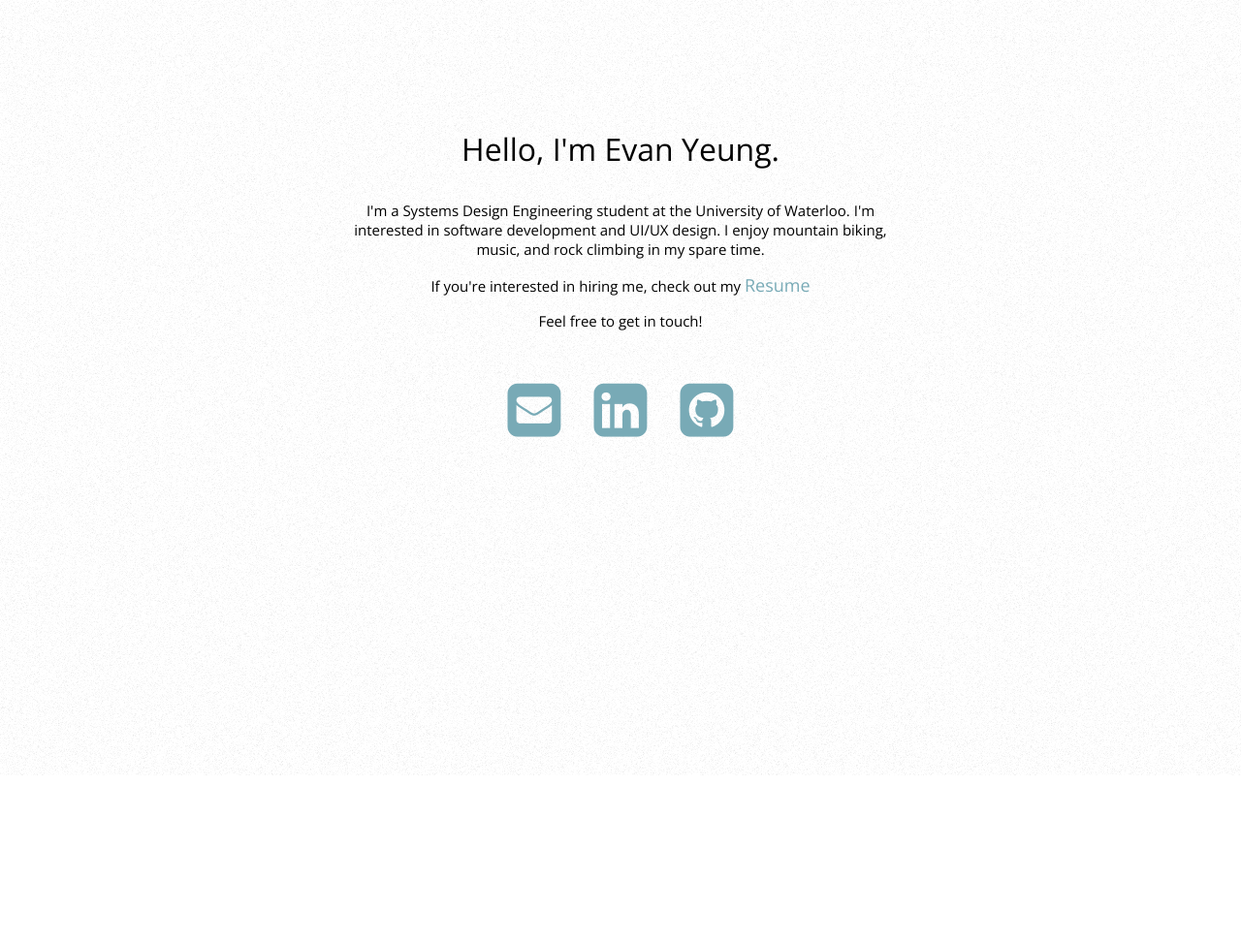
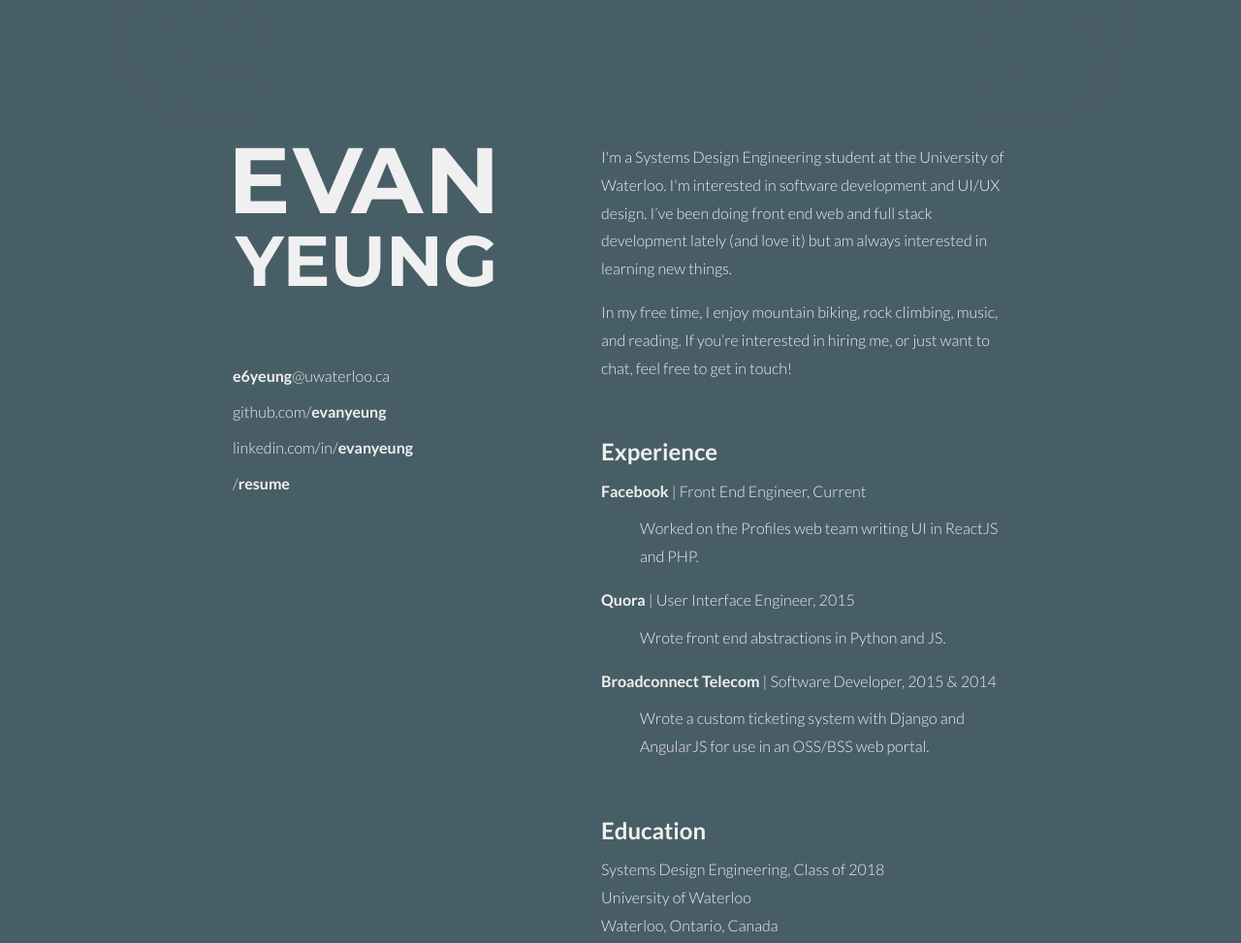
Before and after one commit to evanyeung/evanyeung, a plain HTML site: page index.html in a window 1280 px wide. Shown: the top 973 px of the page at 97% size. Before the commit the page ends 800 px from the top, so only its background shows below. Drawn offline with nearby package versions, Linux system fonts and the light colour scheme.

Commit message:
Update to new design.

```diff
--- a/css/index.css
+++ /dev/null
@@ -1,108 +0,0 @@
-html, body {
-	margin: 0;
-	padding: 0;
-	width: 100%;
-	height: 100%;
-	font-family: 'Open Sans', sans-serif;
-}
-
-html, body, div {
-	-webkit-box-sizing: border-box;
-	-moz-box-sizing:    border-box;
-	box-sizing:         border-box;
-}
-
-.main-container {
-	width: 100%;
-	height: 100%;
-	background: url('../images/background.png') repeat 50% 0 fixed;
-	padding: 100px 50px;
-	color: white;
-	text-align: center;
-	overflow: auto;
-}
-
-.white .main-container {
-	background: url('../images/backgroundWhite.png') repeat 50% 0 fixed;
-	color: black;
-}
-
-.greeting > h1{
-	font-size: 32px;
-	font-weight: 300;
-	margin-top: 32px;
-	margin-bottom: 32px;
-}
-
-.about {
-	margin: 0 auto;
-	width: 50%;
-	font-size: 15px;
-}
-
-.resume {
-	font-size: 18px;
-}
-
-a {
-	text-decoration: none;
-}
-
-	a:hover {
-		color: inherit;
-	}
-
-	a:visited {
-		color: inherit;
-	}
-
-.about a {
-	color: #78aab6;
-}
-
-	.about a:hover {
-		color: #d15c53;
-	}
-
-.icons {
-	margin-top: 50px;
-}
-
-.icons a {
-	color: inherit;
-}
-
-.icons i {
-	margin-left: 15px;
-	margin-right: 15px;
-	/*color: #e8665c;*/
-	color: #78aab6;
-}
-
-	.icons i:hover {
-		color: #d15c53;
-	}
-
-.icons i, a {
-	-webkit-transition: color 200ms ease;
-    -moz-transition: color 200ms ease;
-    -o-transition: color 200ms ease;
-    transition: color 200ms ease;
-}
-
-@media (max-width: 1000px) {
-	.about {
-		width: 70%;
-	}
-}
-
-@media (max-width: 700px) {
-	.about {
-		width: auto;
-	}
-
-	.icons i {
-		margin-left: 5px;
-		margin-right: 5px;
-	}
-}
--- a/index.html
+++ b/index.html
@@ -2,52 +2,106 @@
 <html>
     <head>
         <meta charset="utf-8">
+        <meta name="viewport" content="width=device-width">
         <title>Evan Yeung</title>
-    <meta http-equiv="X-UA-Compatible" content="IE=edge">
-    <meta name="viewport" content="width=device-width, initial-scale=1.0"/>
-
-    <link rel="stylesheet" type="text/css" href="css/index.css">
-    <link href="https://netdna.bootstrapcdn.com/font-awesome/4.1.0/css/font-awesome.min.css" rel="stylesheet">
-    <link href='http://fonts.googleapis.com/css?family=Open+Sans:400,300' rel='stylesheet' type='text/css'>
-
-    <!--script type="text/javascript">(function(h){h.className = h.className.replace('no-js', 'js')})(document.documentElement)</script-->
+        <link href='https://fonts.googleapis.com/css?family=Lato:300,700|Montserrat:700' rel='stylesheet' type='text/css'>
+        <link rel="stylesheet" href="main.css">
     </head>
-<body class="white">
-    <div class="main-container">
-        <div class="greeting">
-            <h1>Hello, I'm Evan Yeung.</h1>
-        </div><!--greeting-->
-        <div class="about">
+    <body>
+        <div class="header"></div>
+        <div class="left-col">
+            <h1 class="firstname">
+                <!--I know... css needs better kerning-->
+                   <span style="letter-spacing: 0.03em">E</span><!--
+                --><span style="letter-spacing: -0.12em">V</span><!--
+                --><span style="letter-spacing: 0.02em">A</span><!--
+                -->N
+            </h1>
+            <h1 class="lastname">YEUNG</h1>
+            <ul>
+                <li class="contact-link">
+                    <a href="mailto:e6yeung@uwaterloo.ca">
+                        <strong>e6yeung</strong>@uwaterloo.ca
+                    </a>
+                </li>
+                <li class="contact-link">
+                    <a href="https://github.com/evanyeung">
+                        github.com/<strong>evanyeung</strong>
+                    </a>
+                </li>
+                <li class="contact-link">
+                    <a href="https://ca.linkedin.com/in/evanyeung">
+                        linkedin.com/in/<strong>evanyeung</strong>
+                    </a>
+                </li>
+                <li class="contact-link">
+                    <a href="resume.pdf">/<strong>resume</strong></a>
+                </li>
+            </ul>
+        </div>
+        <div class="right-col">
             <p>
-                I'm a Systems Design Engineering student at the University of Waterloo. I'm interested in software development and UI/UX design. I enjoy mountain biking, music, and rock climbing in my spare time.
+                I'm a Systems Design Engineering
+                student at the University of Waterloo.
+                I'm interested in software development and
+                UI/UX design. I’ve been doing front end web
+                and full stack development lately (and love it)
+                but am always interested in learning new things.
             </p>
             <p>
-                If you're interested in hiring me, check out my <a class="resume" href="./resume.pdf">Resume</a>
+                In my free time, I enjoy mountain biking, rock climbing,
+                music, and reading. If you’re interested in hiring me,
+                or just want to chat, feel free to get in touch!
             </p>
-            <p>Feel free to get in touch!</p>
-        </div><!--about-->
-        <div class="icons">
-            <!-- <a href="./resume.pdf">
-                <i class="fa fa-file fa-4x"></i>
-            </a> -->
-            <a href="mailto:e6yeung@uwaterloo.ca">
-                <i class="fa fa-envelope-square fa-4x"></i>
-            </a>
-            <a href="https://ca.linkedin.com/in/evanyeung/">
-                <i class="fa fa-linkedin-square fa-4x"></i>
-            </a>
-            <a href="https://github.com/evanyeung">
-                <i class="fa fa-github-square fa-4x"></i>
-            </a>
-        </div><!--icons-->
+            <h2>Experience</h2>
+            <div class="experience">
+                <strong>Facebook</strong>
+                | Front End Engineer, Current
+                <p class="description">
+                    Worked on the Profiles web
+                    team writing UI in ReactJS and PHP.
+                </p>
             </div>
-    <script>
-        (function(i,s,o,g,r,a,m){i['GoogleAnalyticsObject']=r;i[r]=i[r]||function(){
-        (i[r].q=i[r].q||[]).push(arguments)},i[r].l=1*new Date();a=s.createElement(o),
-        m=s.getElementsByTagName(o)[0];a.async=1;a.src=g;m.parentNode.insertBefore(a,m)
-        })(window,document,'script','//www.google-analytics.com/analytics.js','ga');
-        ga('create', 'UA-54130111-1', 'auto');
-        ga('send', 'pageview');
-    </script>
+            <div class="experience">
+                <strong>Quora</strong>
+                | User Interface Engineer, 2015
+                <p class="description">
+                    Wrote front end abstractions in Python and JS.
+                </p>
+            </div>
+            <div class="experience">
+                <strong>Broadconnect Telecom</strong>
+                | Software Developer, 2015 &amp; 2014
+                <p class="description">
+                    Wrote a custom ticketing system with Django
+                    and AngularJS for use in an OSS/BSS web portal.
+                </p>
+            </div>
+            <h2>Education</h2>
+            <p>
+                Systems Design Engineering, Class of 2018<br />
+                University of Waterloo <br />
+                Waterloo, Ontario, Canada
+            </p>
+            <h2>Stuff I Use</h2>
+            <div class="tools-col">
+                <ul>
+                    <li>JavaScript</li>
+                    <li>Python</li>
+                    <li>Hack/PHP</li>
+                    <li>HTML/CSS</li>
+                    <li>C/C++</li>
+                </ul>
+            </div>
+            <div class="tools-col">
+                <ul>
+                    <li>React</li>
+                    <li>AngularJS</li>
+                    <li>Django</li>
+                    <li>Redis</li>
+                    <li>Git/Mercurial</li>
+                </ul>
+            </div>
+        </div>
     </body>
 </html>
--- /dev/null
+++ b/main.css
@@ -0,0 +1,116 @@
+html, body {
+    background-color: #485e66;
+    color: #f0f0f0;
+    font-family: "lato", Helvetica, Arial, sans-serif;
+    font-size: 16px;
+    font-weight: 300;
+    line-height: 1.8;
+    margin: 0 auto;
+    padding: 0;
+    width: 100%;
+}
+
+body {
+    padding: 100px 0;
+    width: 800px;
+}
+
+a, a:hover, a:active, a:visited {
+    color: #f0f0f0;
+    text-decoration: none;
+    -webkit-transition: color 200ms ease;
+    -moz-transition: color 200ms ease;
+    -o-transition: color 200ms ease;
+    transition: color 200ms ease;
+}
+
+a:hover, a:active {
+    color: #78aab6;
+}
+
+h1, p {
+    margin-top: 0;
+}
+
+h1 {
+    font-family: Montserrat;
+    margin-left: -5px;
+}
+
+h2 {
+    margin-top: 50px;
+    margin-bottom: 5px;
+}
+
+ul {
+    margin-top: 0;
+    padding: 0;
+}
+
+li {
+    list-style: none;
+}
+
+.header {
+    box-shadow: 0 10px 70px 50px #485e66;
+    position: fixed;
+    top: 0;
+    width: 800px;
+}
+
+.left-col {
+    position: fixed;
+    width: 300px;
+}
+
+.right-col {
+    margin-left: 300px;
+    padding-top: 48px;
+    padding-left: 80px;
+    width: 420px;
+    /*text-align: justify;*/
+}
+
+.firstname {
+    font-size: 96px;
+    margin-bottom: 0;
+}
+
+.lastname {
+    font-size: 73px;
+    margin-bottom: 40px;
+    margin-left: 3px;
+    margin-top: -70px;
+}
+
+.contact-link {
+    position: relative;
+    margin-bottom: 8px;
+}
+
+.description {
+    margin-top: 10px;
+    margin-left: 40px;
+}
+
+.tools-col {
+    display: inline-block;
+    padding-right: 60px;
+    position: relative;
+    vertical-align: top;
+}
+
+@media (max-width: 900px) {
+    body, .header { width: 80%; }
+
+    .left-col { position: static; }
+
+    .right-col {
+        margin-left: 0;
+        padding-left: 0;
+    }
+}
+
+@media (max-width: 500px) {
+    .right-col { width: 100%; }
+}
```
Also changed, not shown: images/background.png (deleted), images/backgroundWhite.png (deleted), 1 other file. Lines whose indentation alone changed are shown as unchanged.
